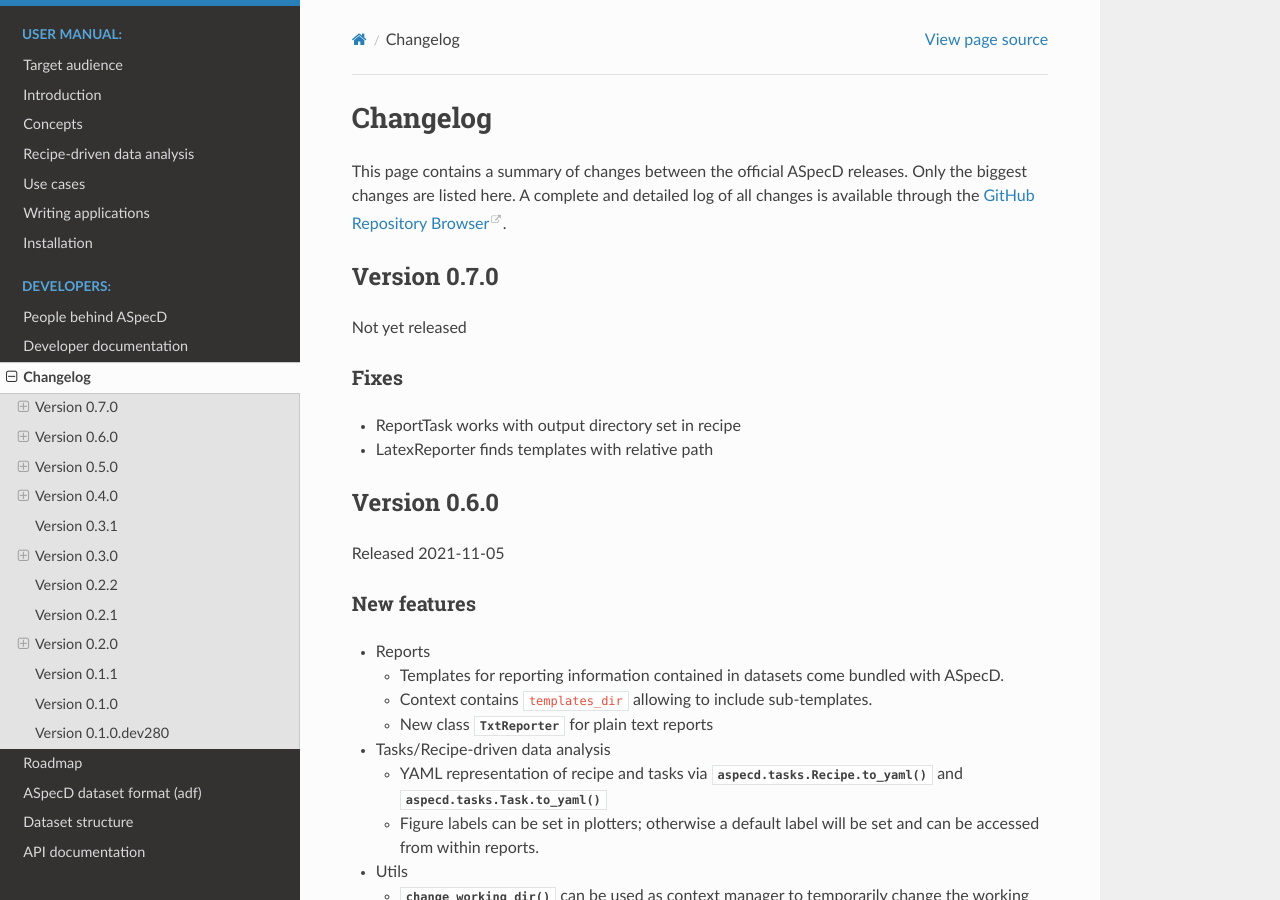
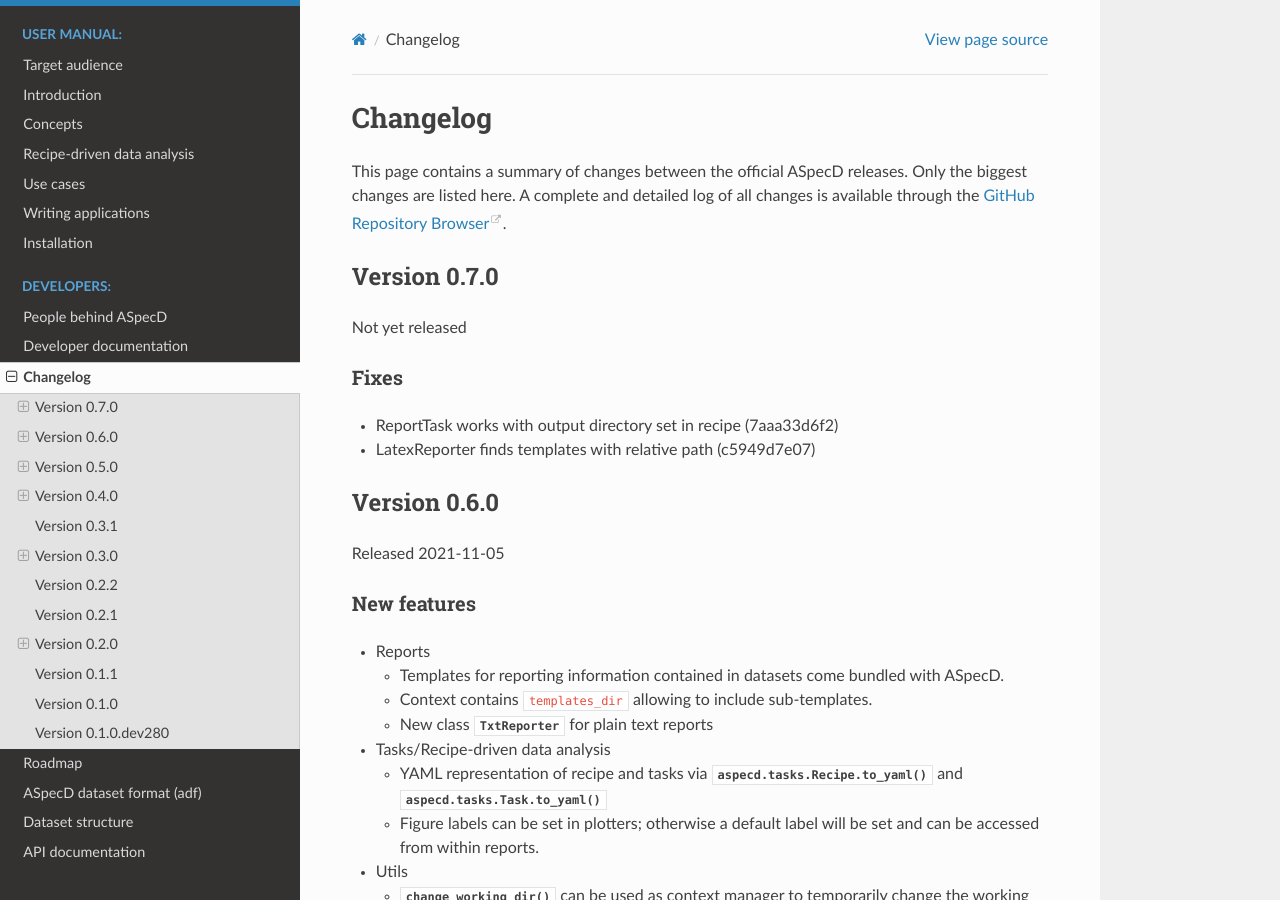
Before and after one commit to tillbiskup/aspecd, a Sphinx documentation site: the page built from docs/changelog.rst, in a window 1280 px wide and 900 px high. Built offline with Sphinx 7.4.7 and the Read the Docs theme 2.0.0, drawn with Linux system fonts in a browser that asks for light colours.

```diff
--- a/docs/changelog.rst
+++ b/docs/changelog.rst
@@ -14,8 +14,8 @@
 Fixes
 -----
 
-* ReportTask works with output directory set in recipe
-* LatexReporter finds templates with relative path
+* ReportTask works with output directory set in recipe (7aaa33d6f2)
+* LatexReporter finds templates with relative path (c5949d7e07)
 
 
 Version 0.6.0
```
Also changed, not shown: 2 other files.
